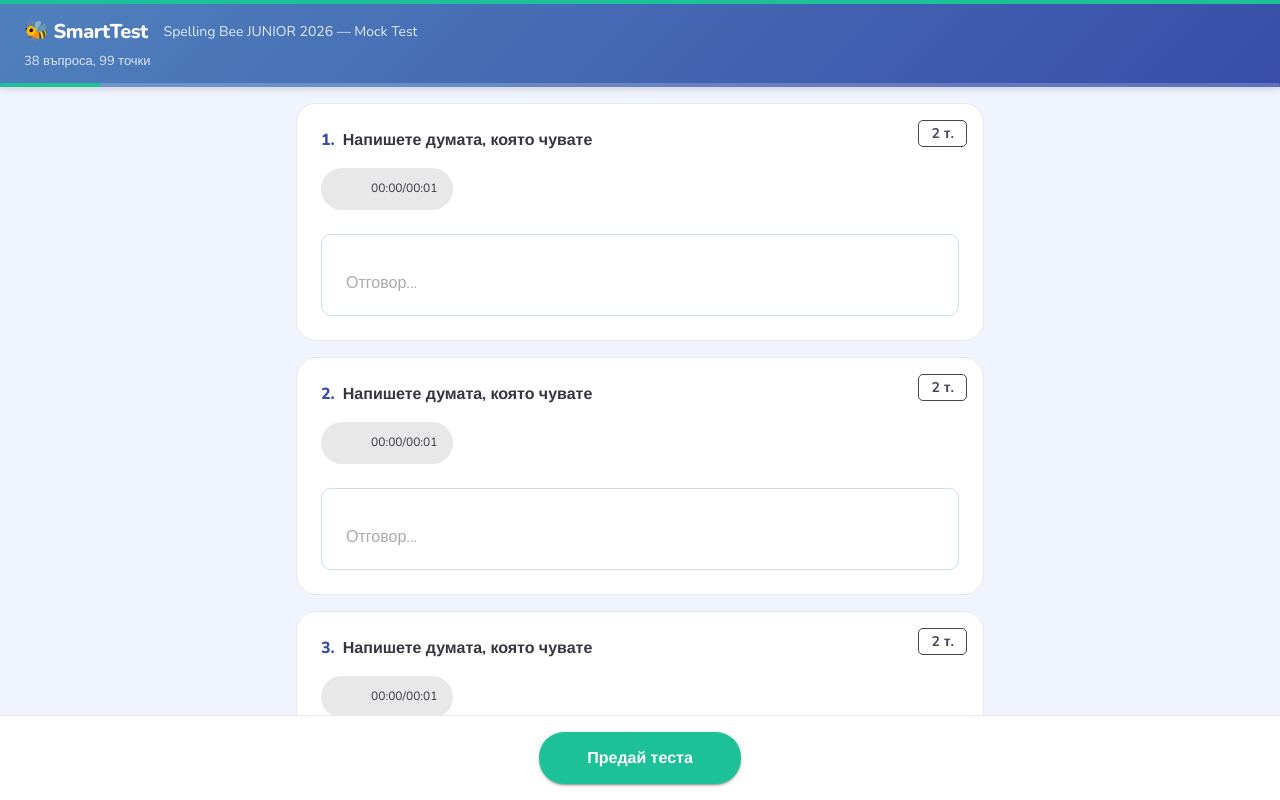
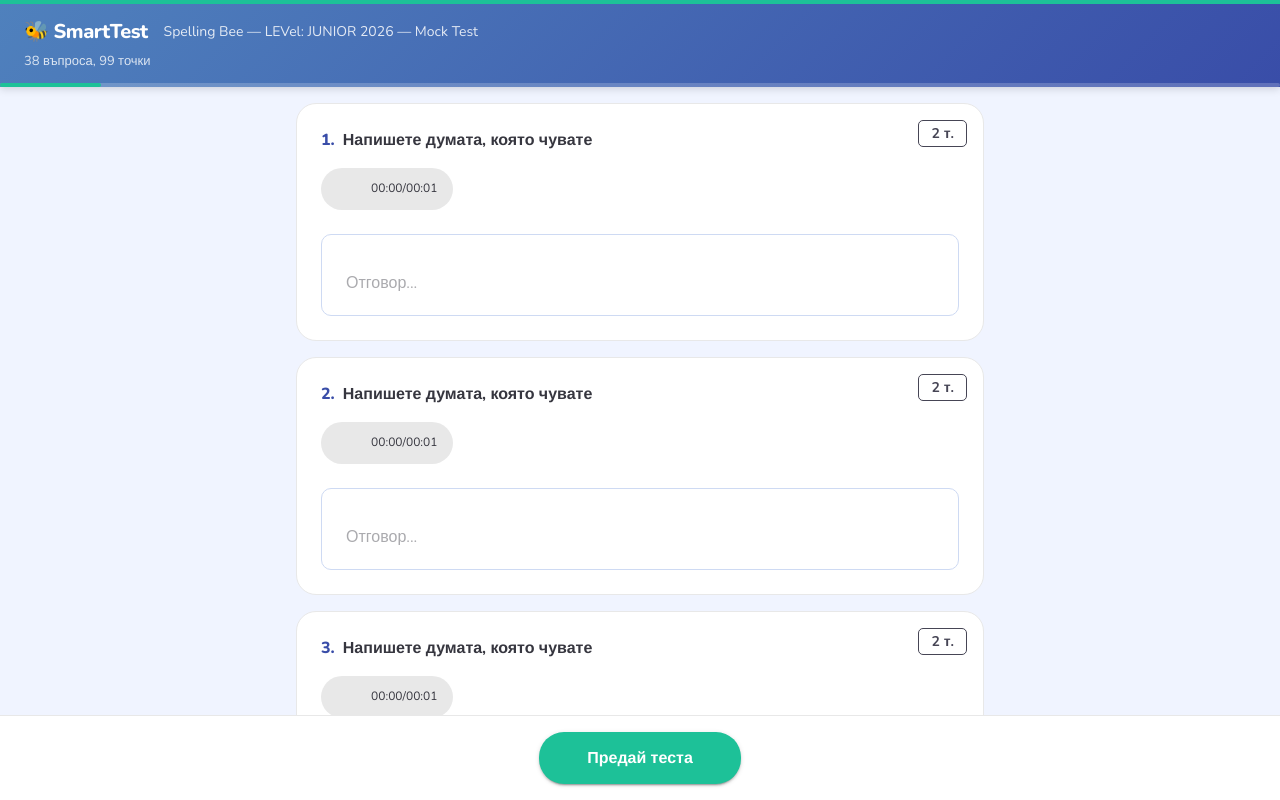
Before and after one commit to aleksandrenko/smartest-clone, a React (Vite) app: page / in a window 1280 px wide. Both pictures are taken after a click on the button "Започни теста". Shown: the top 800 px of the page. Built offline with nearby package versions, Linux system fonts and the light colour scheme; some icons are missing.

Commit message:
Update title to Spelling Bee — LEVel: JUNIOR 2026

```diff
--- a/index.html
+++ b/index.html
@@ -4,7 +4,7 @@
     <meta charset="UTF-8" />
     <link rel="icon" type="image/svg+xml" href="/vite.svg" />
     <meta name="viewport" content="width=device-width, initial-scale=1.0" />
-    <title>Spelling Bee Practice - Тест за английски думи</title>
+    <title>Spelling Bee — LEVel: JUNIOR 2026</title>
   </head>
   <body>
     <div id="root"></div>
--- a/src/components/TestLobby.tsx
+++ b/src/components/TestLobby.tsx
@@ -57,7 +57,7 @@ const TestLobby: React.FC<TestLobbyProps> = ({ onStart }) => {
           variant="h6"
           sx={{ fontWeight: 700, color: '#394da8', mb: 1 }}
         >
-          JUNIOR 2026 — Mock Test
+          LEVel: JUNIOR 2026 — Mock Test
         </Typography>
         <Typography
           variant="body2"
--- a/src/components/TestSession.tsx
+++ b/src/components/TestSession.tsx
@@ -239,7 +239,7 @@ const TestSession: React.FC<TestSessionProps> = ({
               variant="body2"
               sx={{ opacity: 0.85, fontSize: 14 }}
             >
-              Spelling Bee JUNIOR 2026 — Mock Test
+              Spelling Bee — LEVel: JUNIOR 2026 — Mock Test
             </Typography>
           </Box>
 
```
